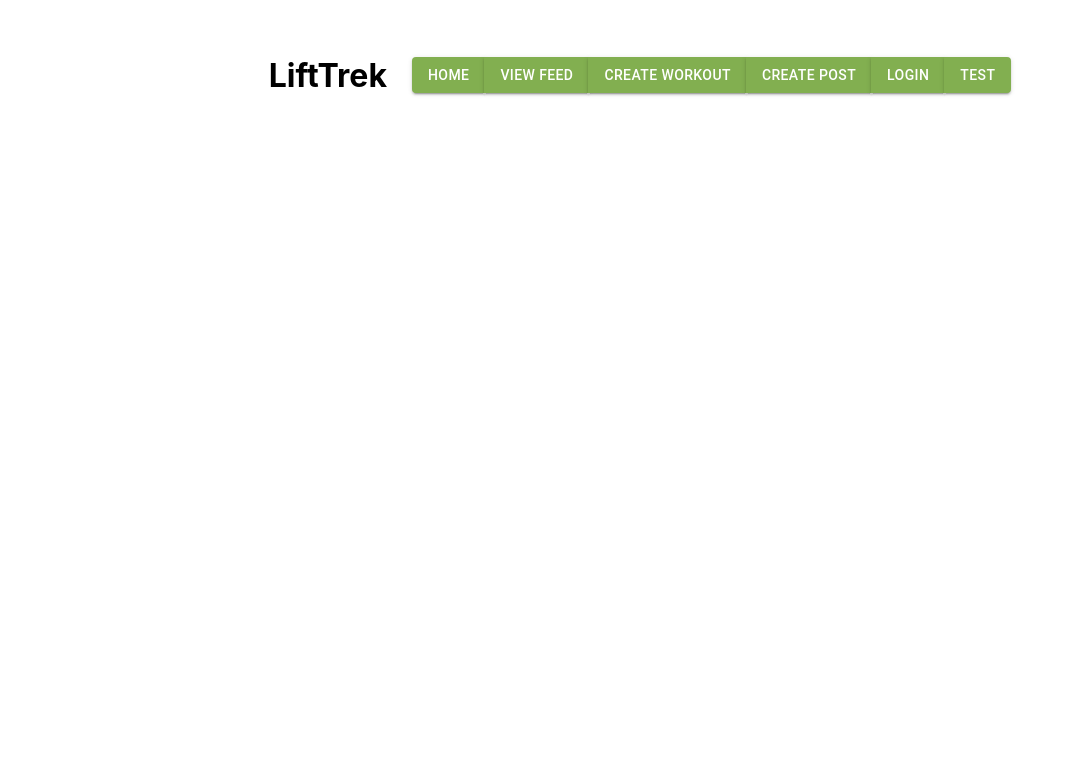
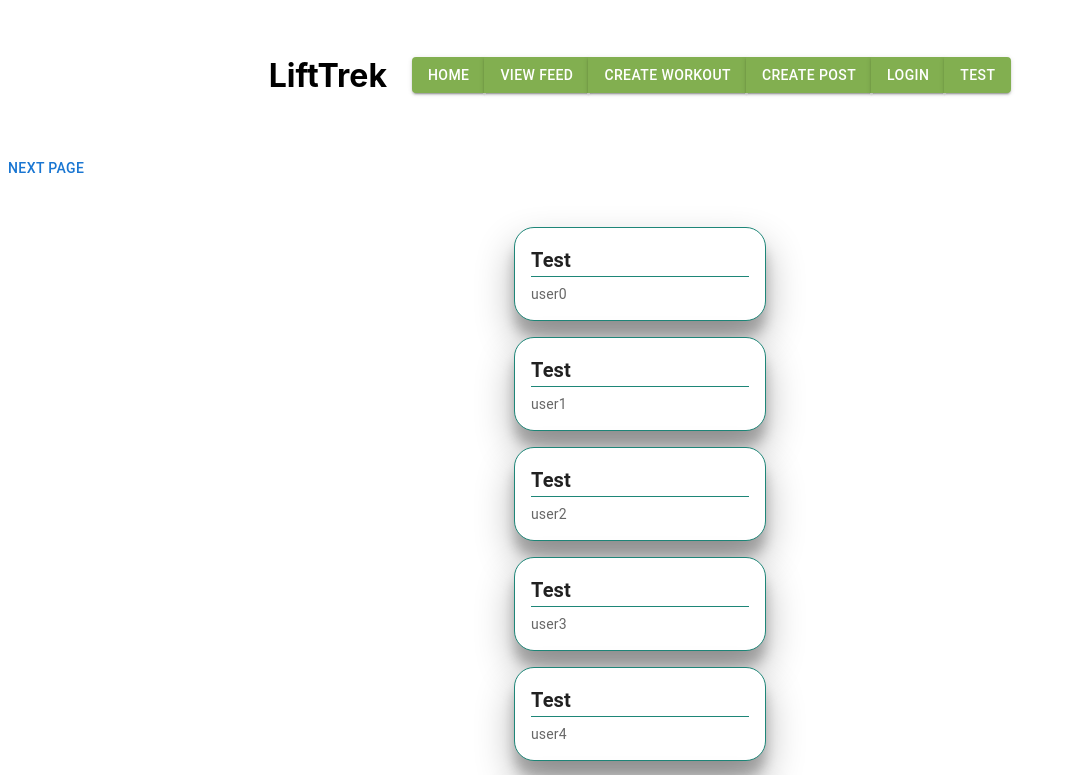
Before and after one commit to andrewcapro/CS554_Final_Project, a React (Create React App) app in the folder lifttrek/: page /feed in a window 1280 px wide. Shown: the top 775 px of the page, without its empty margins (0-1066 px from the left). Built offline with nearby package versions, Linux system fonts and the light colour scheme.

Commit message:
Started front end for post feed. Admittely, there's only so much that can be done with it for now w/o the backend working yet

```diff
--- a/lifttrek/src/App.js
+++ b/lifttrek/src/App.js
@@ -13,6 +13,7 @@ import Login from './components/Login';
 import CreatePost from './components/CreatePost';
 import PostFeed from './components/PostFeed';
 import DisplayWorkout from './components/DisplayWorkout';
+import DisplayPost from './components/DisplayPost'
 
 function App() {
   return (
@@ -52,6 +53,7 @@ function App() {
           <Route path='/createworkout' element={<CreateWorkout />} />
           <Route path='/createpost' element={<CreatePost />} />
           <Route path='/displayworkout' element={<DisplayWorkout/>} />
+          <Route path='/post/:id' element={<DisplayPost/>}></Route>
         </Routes>
       </div>
     </Router>
--- a/lifttrek/src/components/PostFeed.js
+++ b/lifttrek/src/components/PostFeed.js
@@ -1,9 +1,100 @@
-import React from 'react'
+import React, {useState, useEffect} from 'react'
+import { Grid, Button, Card, CardContent, CardActionArea, Typography } from '@mui/material'
+import {Link} from 'react-router-dom';
+
 
 function PostFeed() {
+  const [page, setPage] = useState(1)
+  const [posts, setPosts] = useState([])
+
+  //TODO: make this function get actually data, not test junk
+  useEffect(() => { async function fetchData(){
+      let testData = []
+      let i = 0;
+      for(i = 0; i<15; i++){
+        testData.push({id: i, userThatPosted: {name: "user"+i, id: i+100}, title: "Test"});
+      }
+      setPosts(testData.slice((page-1)*10, page*10))
+    }
+    fetchData();
+  }, [page])
+
+  const incrementPage = () => {
+    let newPage = page+1;
+    setPage(newPage);
+    console.log(newPage);
+  }
+
+  const decrementPage = () => {
+    let newPage = page-1;
+    setPage(newPage);
+    console.log(newPage);
+  }
+
+  const buildCard = (item) => {
+    return (
+      <Grid item xs={12} key={item.id}>
+        <Card
+          variant='outlined'
+          sx={{
+            maxWidth: 250,
+            height: 'auto',
+            marginLeft: 'auto',
+            marginRight: 'auto',
+            borderRadius: 5,
+            border: '1px solid #1e8678',
+            boxShadow:
+              '0 19px 38px rgba(0,0,0,0.30), 0 15px 12px rgba(0,0,0,0.22);'
+          }}
+        >
+          <CardActionArea component={Link} to={"/post/"+item.id}>
+              <CardContent>
+                <Typography
+                  sx={{
+                    borderBottom: '1px solid #1e8678',
+                    fontWeight: 'bold'
+                  }}
+                  gutterBottom
+                  variant='h6'
+                  component='h3'
+                >
+                  {item.title}
+                </Typography>
+                <Typography variant='body2' color='textSecondary' component='p'>
+                  {item.userThatPosted.name}
+                </Typography>
+              </CardContent>
+          </CardActionArea>
+        </Card>
+      </Grid>
+    );
+  };
+
+let cards = posts.map((post) => {
+    return buildCard(post);
+})
+
   return (
     <div>
-
+      {page>1 && <Button onClick={decrementPage}>
+          Previous Page
+        </Button>}
+      <Button onClick={incrementPage}>
+          Next Page
+      </Button>
+      <br></br>
+      <br></br>
+      <br></br>
+      <Grid
+          container
+          spacing={2}
+          sx={{
+              flexGrow: 1,
+              flexDirection: 'row'
+          }}
+          >
+          {cards}
+      </Grid>
     </div>
   )
 }
```
